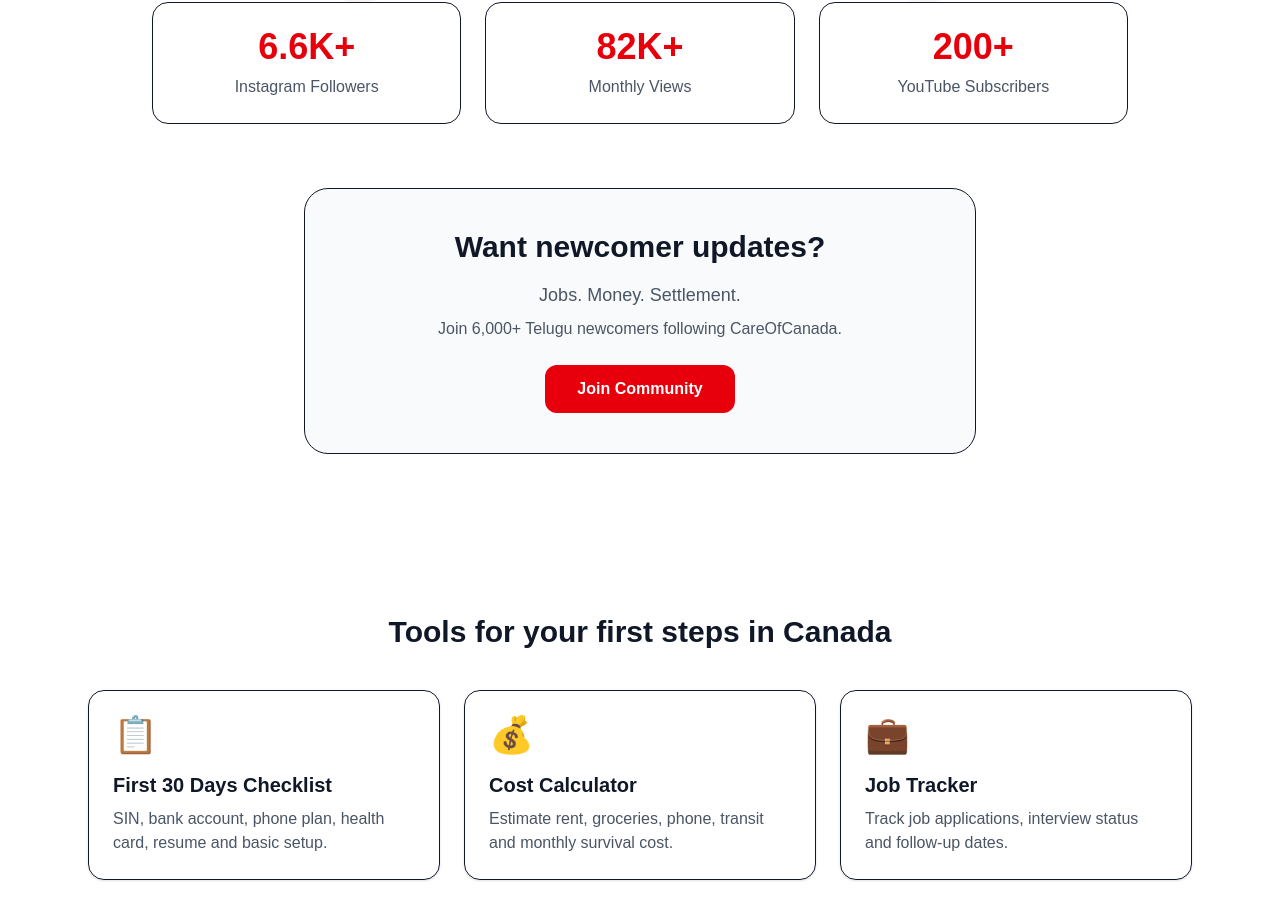
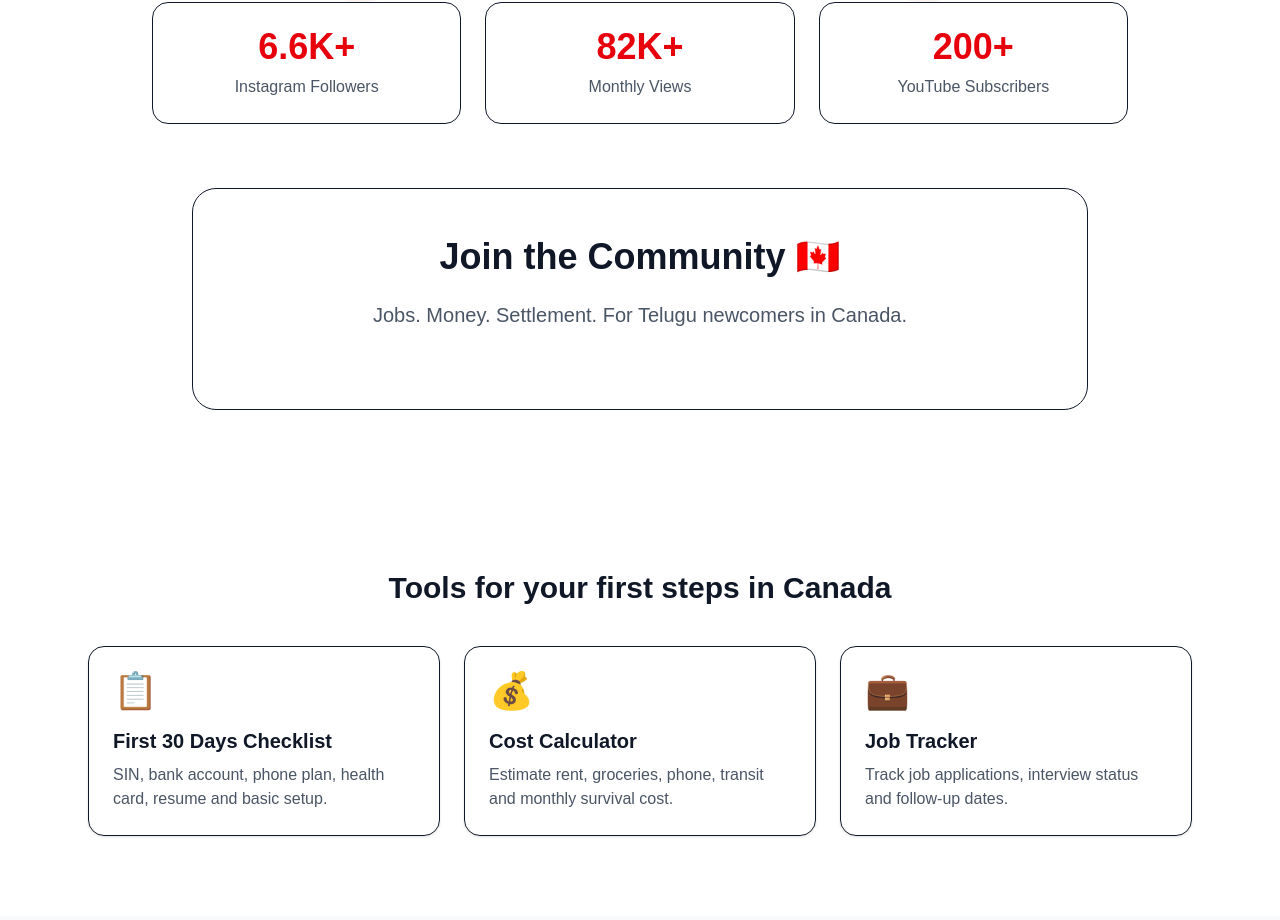
Before and after one commit to PranithhKotamraju/careofcanada, a Next.js app: page / in a window 1280 px wide. Shown: the part 735-1655 px from the top of the page. Built offline with nearby package versions, Linux system fonts and the light colour scheme.

Commit message:
udpated join form

```diff
--- a/app/community-partners/page.tsx
+++ b/app/community-partners/page.tsx
@@ -2,6 +2,13 @@ export default function CommunityPartners() {
     return (
       <main className="min-h-screen bg-white px-6 py-16 text-gray-900">
         <section className="mx-auto max-w-5xl">
+          <a
+            href="/"
+            className="mb-8 inline-block rounded-xl border px-5 py-3 font-semibold text-gray-900"
+          >
+            ← Back Home
+          </a>
+
           <div className="mb-12 text-center">
             <h1 className="text-4xl font-bold">🤝 Community Partners</h1>
 
--- a/app/page.tsx
+++ b/app/page.tsx
@@ -147,30 +147,26 @@ export default function Home() {
       </section>
 
 {/* JOIN COMMUNITY SECTION */}
+
+{/* JOIN COMMUNITY SECTION */}
 <section className="px-6 pb-20">
-  <div className="mx-auto max-w-2xl rounded-3xl border bg-gray-50 p-10 text-center">
-    <h3 className="text-3xl font-bold text-gray-900">
-      Want newcomer updates?
+  <div className="mx-auto max-w-4xl rounded-3xl border p-12 text-center">
+    <h3 className="text-4xl font-bold text-gray-900">
+    Join the Community 🇨🇦
     </h3>
 
-    <p className="mt-4 text-lg text-gray-600">
-      Jobs. Money. Settlement.
+    <p className="mt-6 text-xl text-gray-600">
+    Jobs. Money. Settlement.
+    For Telugu newcomers in Canada.
     </p>
 
-    <p className="mt-2 text-gray-600">
-      Join 6,000+ Telugu newcomers following CareOfCanada.
-    </p>
-
-    <a
-      href="https://preview.mailerlite.io/forms/2461634/190924753687545174/share"
-      target="_blank"
-      rel="noopener noreferrer"
-      className="mt-6 inline-block rounded-xl bg-red-600 px-8 py-3 font-semibold text-white"
-    >
-      Join Community
-    </a>
+    <div
+      className="ml-embedded mt-8"
+      data-form="QVxZ18"
+    ></div>
   </div>
 </section>
+
 
       <section id="tools" className="mx-auto max-w-6xl px-6 py-20">
         <h2 className="mb-10 text-center text-3xl font-bold">
```
